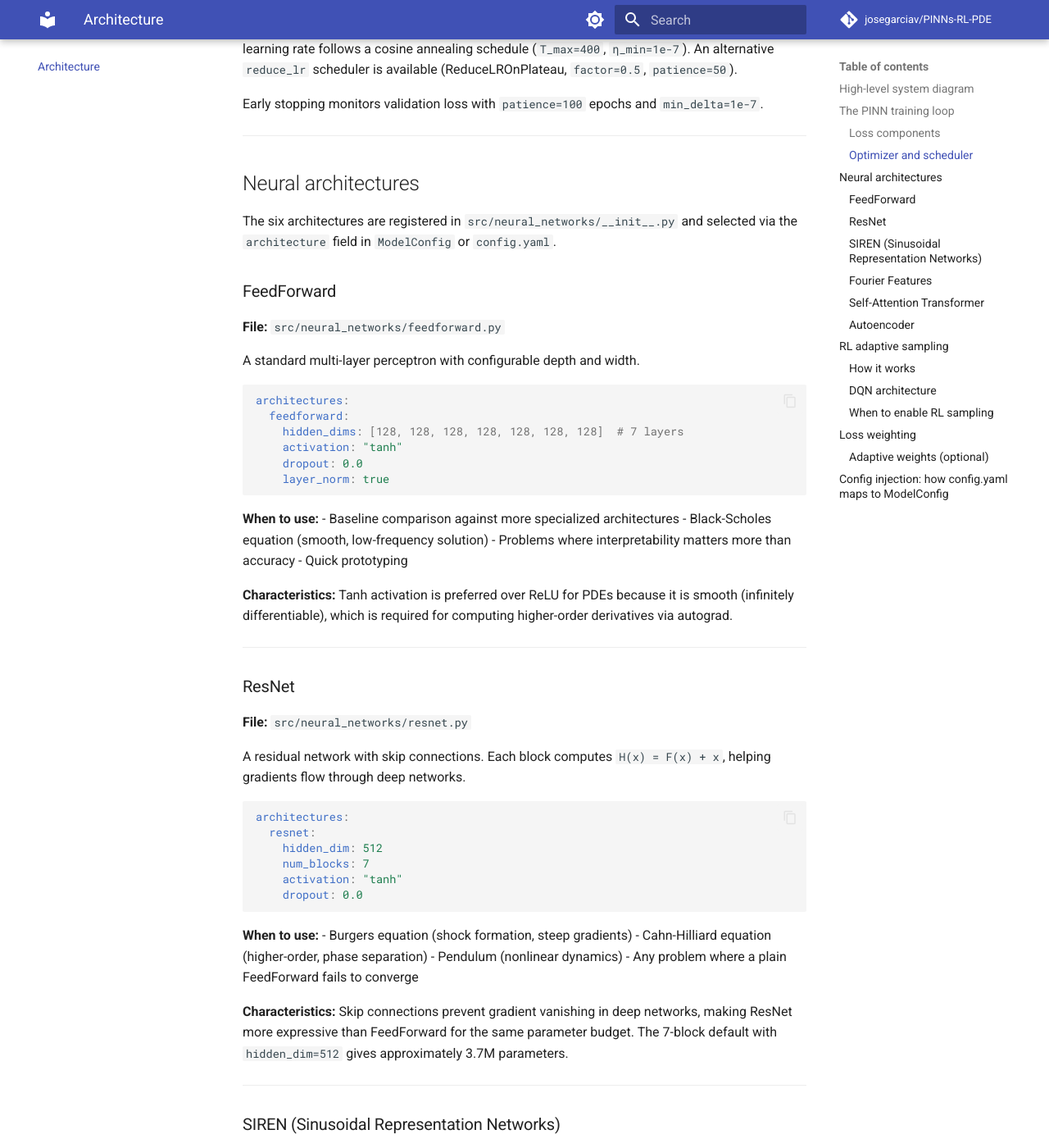
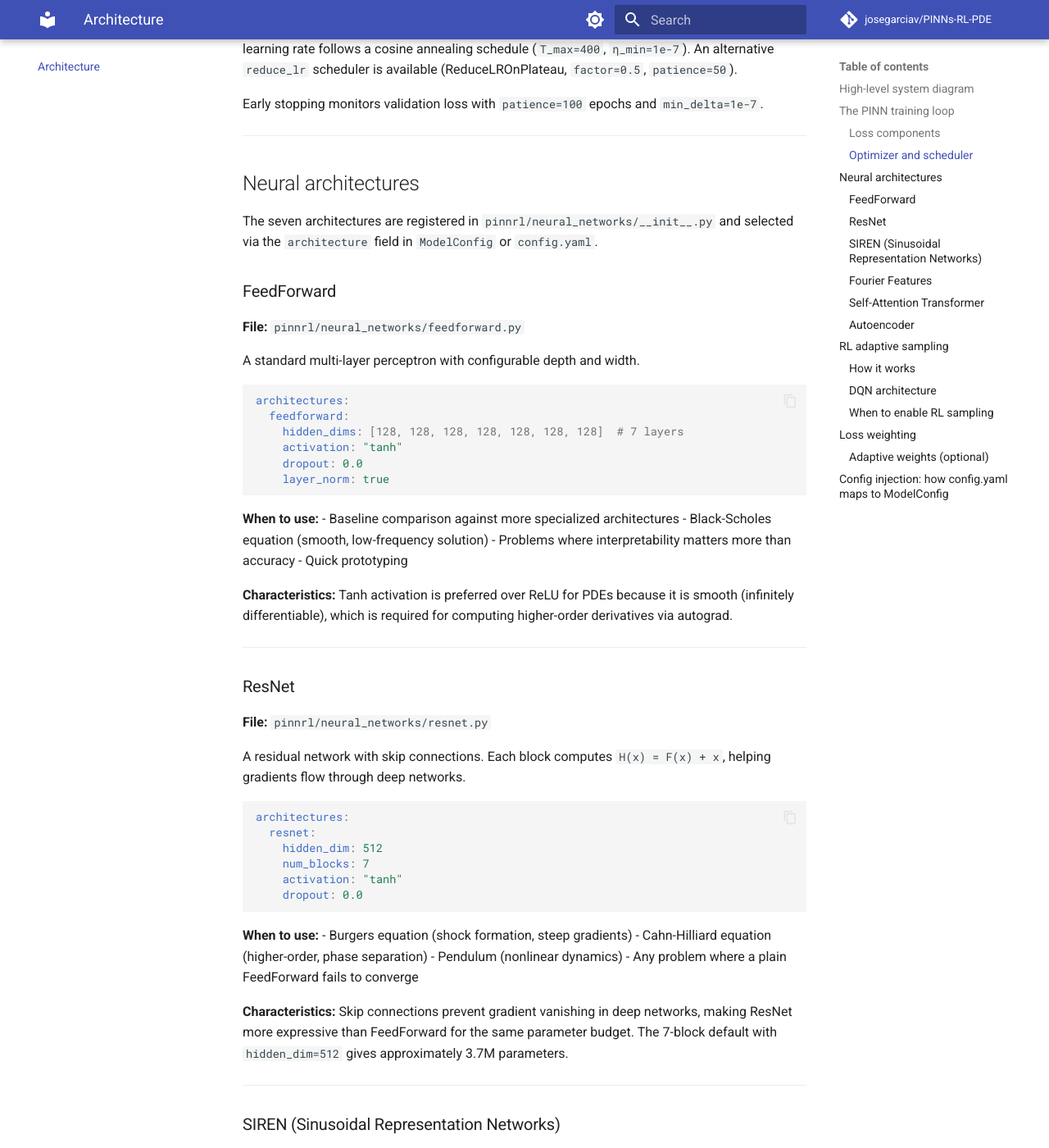
Before and after one commit to josegarciav/PINNs-RL-PDE, an MkDocs documentation site: the page built from docs/ARCHITECTURE.md, in a window 1280 px wide and 1400 px high, scrolled down 1912 px. Shown: the whole window at 82% size. Built offline with MkDocs 1.6.1 and Material for MkDocs 9.7.7, drawn with Linux system fonts in a browser that asks for light colours; comment, search, counter and statistics services are not loaded; some of the changed text lies outside the part shown.

Commit message:
fix: seven not six architectures

````diff
--- a/docs/ARCHITECTURE.md
+++ b/docs/ARCHITECTURE.md
@@ -18,7 +18,7 @@
 └──────────────┘  │              │
                   ▼              ▼
               ┌──────────────────────────────┐
-              │          PINNModel           │  Wraps one of six architectures:
+              │          PINNModel           │  Wraps one of seven architectures:
               │  (neural_networks/__init__)  │  FeedForward / ResNet / SIREN /
               └──────────────┬───────────────┘  Fourier / Attention / Autoencoder
                              │
@@ -90,11 +90,11 @@ Early stopping monitors validation loss with `patience=100` epochs and `min_delt
 
 ## Neural architectures
 
-The six architectures are registered in `src/neural_networks/__init__.py` and selected via the `architecture` field in `ModelConfig` or `config.yaml`.
+The seven architectures are registered in `pinnrl/neural_networks/__init__.py` and selected via the `architecture` field in `ModelConfig` or `config.yaml`.
 
 ### FeedForward
 
-**File:** `src/neural_networks/feedforward.py`
+**File:** `pinnrl/neural_networks/feedforward.py`
 
 A standard multi-layer perceptron with configurable depth and width.
 
@@ -119,7 +119,7 @@ architectures:
 
 ### ResNet
 
-**File:** `src/neural_networks/resnet.py`
+**File:** `pinnrl/neural_networks/resnet.py`
 
 A residual network with skip connections. Each block computes `H(x) = F(x) + x`, helping gradients flow through deep networks.
 
@@ -144,7 +144,7 @@ architectures:
 
 ### SIREN (Sinusoidal Representation Networks)
 
-**File:** `src/neural_networks/siren.py`
+**File:** `pinnrl/neural_networks/siren.py`
 
 Replaces standard activations with `sin(ω₀ · Wx + b)`. The frequency parameter `ω₀` controls the bandwidth of representable functions.
 
@@ -169,7 +169,7 @@ Weights are initialized with a special scheme (`U[-√(6/n)/ω₀, √(6/n)/ω
 
 ### Fourier Features
 
-**File:** `src/neural_networks/fourier.py`
+**File:** `pinnrl/neural_networks/fourier.py`
 
 Applies a random Fourier feature embedding before the MLP layers. Input coordinates `(x, t)` are lifted to a high-dimensional space via:
 
@@ -204,7 +204,7 @@ The Fourier transform is implemented with TorchScript (`@torch.jit.script`) for
 
 ### Self-Attention Transformer
 
-**File:** `src/neural_networks/attention.py`
+**File:** `pinnrl/neural_networks/attention.py`
 
 A transformer-style architecture where each layer applies multi-head self-attention over the input sequence, followed by a feed-forward block.
 
@@ -230,7 +230,7 @@ architectures:
 
 ### Autoencoder
 
-**File:** `src/neural_networks/autoencoder.py`
+**File:** `pinnrl/neural_networks/autoencoder.py`
 
 An encoder-decoder architecture where the input `(x, t)` is compressed to a latent space before being decoded to the solution.
 
@@ -256,7 +256,7 @@ architectures:
 
 ## RL adaptive sampling
 
-When `rl.enabled: true` in `config.yaml`, the `CollocationRLAgent` (implemented in `src/rl/rl_agent.py`) replaces uniform random collocation sampling with a DQN-based point selection strategy.
+When `rl.enabled: true` in `config.yaml`, the `CollocationRLAgent` (implemented in `pinnrl/rl/rl_agent.py`) replaces uniform random collocation sampling with a DQN-based point selection strategy.
 
 ### How it works
 
@@ -310,7 +310,7 @@ The default loss weights (`residual=15.0`, `boundary=20.0`, `initial=10.0`) were
 
 ### Adaptive weights (optional)
 
-Set `training.adaptive_weights.enabled: true` to use the `AdaptiveLossWeights` module (`src/components/adaptive_weights.py`). Two strategies are available:
+Set `training.adaptive_weights.enabled: true` to use the `AdaptiveLossWeights` module (`pinnrl/components/adaptive_weights.py`). Two strategies are available:
 
 - **`lrw` (Learning Rate Weighting):** Weights are updated proportionally to the gradient magnitude of each loss term.
 - **`rbw` (Relative Balance Weighting):** Weights are adjusted to keep each loss term roughly equal in magnitude, using an exponential moving average with `alpha=0.7`.
@@ -321,7 +321,7 @@ Adaptive weights can improve convergence on stiff PDEs (Cahn-Hilliard, Allen-Cah
 
 ## Config injection: how `config.yaml` maps to `ModelConfig`
 
-`Config.__init__()` reads `src/config/config.yaml` and builds a `ModelConfig` dataclass that is passed to `PINNModel`. The mapping is:
+`Config.__init__()` reads `pinnrl/config/config.yaml` and builds a `ModelConfig` dataclass that is passed to `PINNModel`. The mapping is:
 
 ```yaml
 # config.yaml
@@ -344,9 +344,10 @@ ARCH_MAP = {
     "resnet":      ResNet,
     "siren":       SIREN,
     "fourier":     FourierNetwork,
+    "fno":         FourierNeuralOperator,
     "attention":   AttentionNetwork,
     "autoencoder": AutoEncoder,
 }
 ```
 
-All architecture classes inherit from `BaseNetwork` (`src/neural_networks/base_network.py`), which standardizes the `forward(x: Tensor) -> Tensor` interface and provides shared utilities for weight initialization and parameter counting.
+All architecture classes inherit from `BaseNetwork` (`pinnrl/neural_networks/base_network.py`), which standardizes the `forward(x: Tensor) -> Tensor` interface and provides shared utilities for weight initialization and parameter counting.
--- a/pyproject.toml
+++ b/pyproject.toml
@@ -56,6 +56,7 @@ dev = [
     "mypy>=1.5.0",
     "pre-commit>=3.4.0",
     "pydocstyle>=6.3.0",
+    "twine>=5.0.0",
 ]
 viz = [
     "dash>=3.0.0",
````
Also changed, not shown: CONTRIBUTING.md (+16 -16 lines), docs/dashboard.md (+2 -2 lines), docs/sampling_strategies.md (+2 -2 lines), docs/setup.md (+3 -3 lines), docs/start_here.md (+6 -6 lines), 1 other file.
